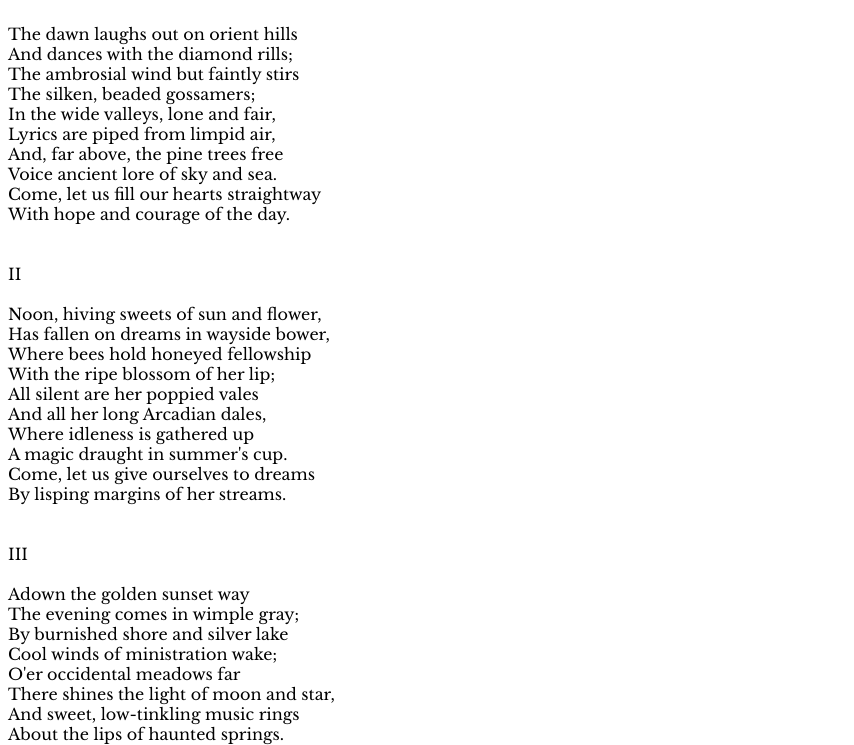
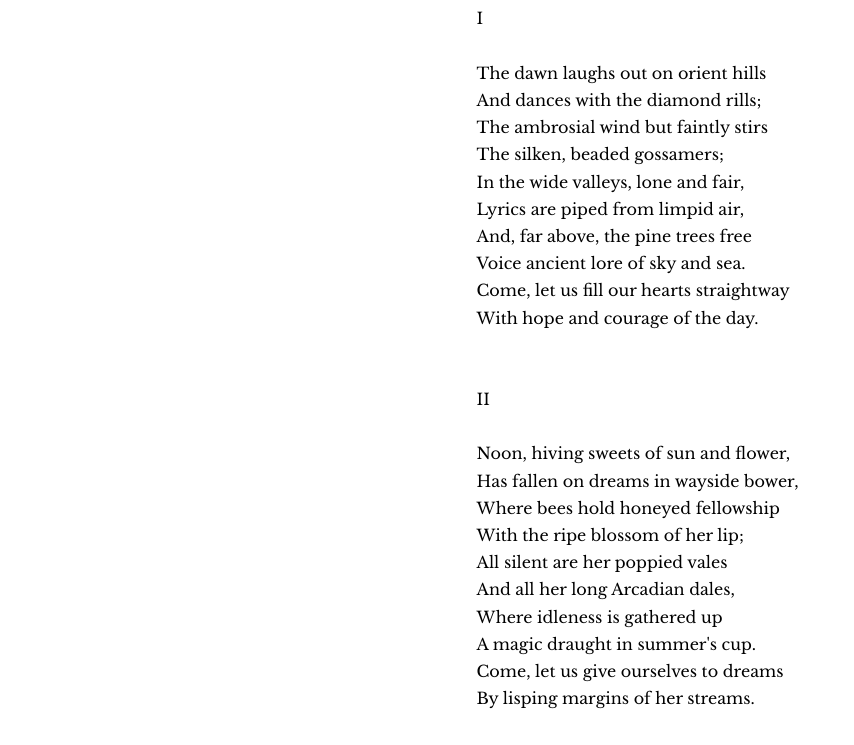
Before and after one commit to aoibaraa/nauka-gita, a plain HTML site: page index.html in a window 1280 px wide. Shown: the part 135-880 px from the top of the page, without its empty margins (0-854 px from the left). Drawn offline with nearby package versions, Linux system fonts and the light colour scheme.

Commit message:
Align text-to the center

```diff
--- a/index.html
+++ b/index.html
@@ -7,6 +7,8 @@
         <link rel="stylesheet" href="style.css">
     </head>
     <body>
+	  	<div class="poem">
+			<div class="container">
 				<h1>A Summer Day</h1>
 				<p><i>by Lucy Maud Montgomery</i></p>
 				<p>I<br>
@@ -49,5 +51,7 @@
 				About the lips of haunted springs.<br>
 				In quietude of earth and air<br>
 				'Tis meet we yield our souls to prayer. </p>
+			</div>
+		</div>
     </body>
 </html>
--- a/style.css
+++ b/style.css
@@ -3,3 +3,23 @@
 title, h1, p {
     font-family: 'Libre Baskerville', serif;
 }
+
+body {
+    margin: 0;
+    line-height: 1.7;
+}
+
+.poem {
+    float: left;
+    position: relative;
+    left: 50%;
+}
+
+.container {
+    max-width: 1140px;
+    margin: 0 auto;
+    padding: 0 20px;
+    float: left;
+    position: relative;
+    left: -50%;
+}
```
Lines whose indentation alone changed are shown as unchanged.
